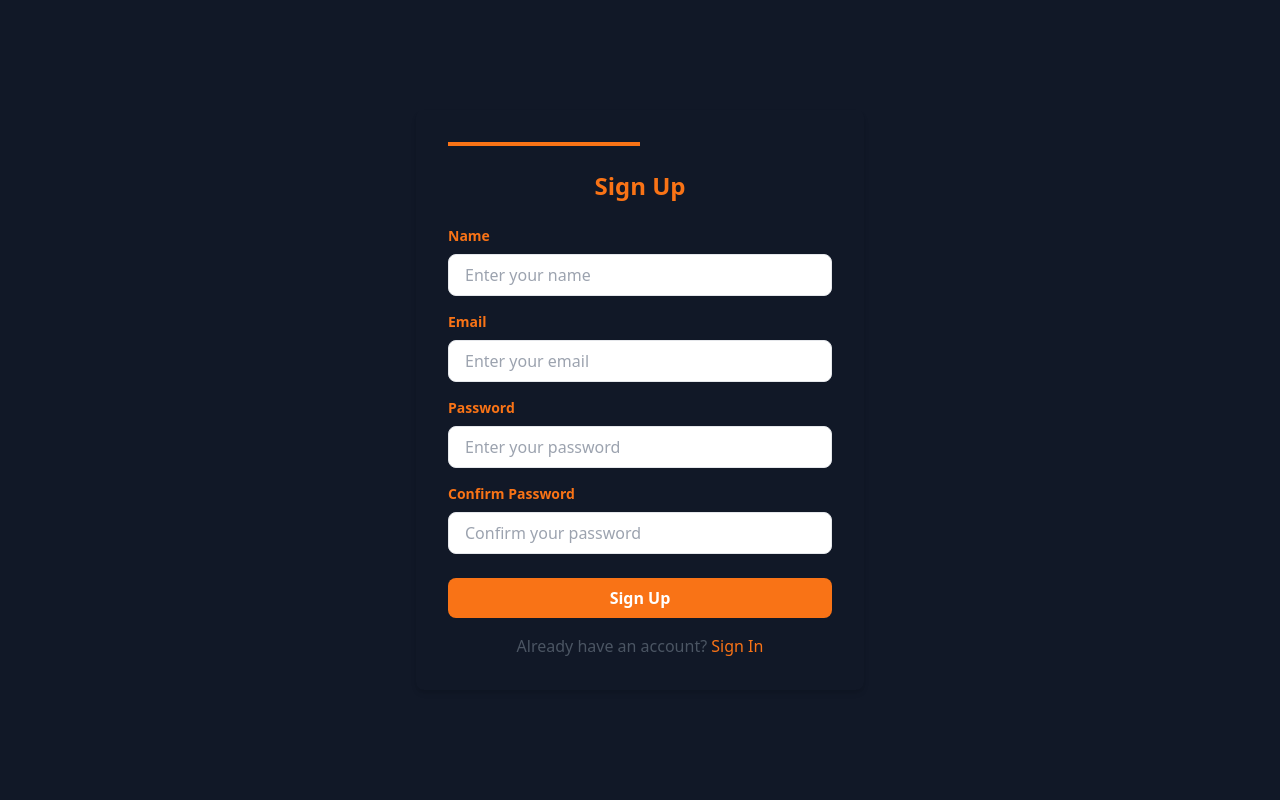
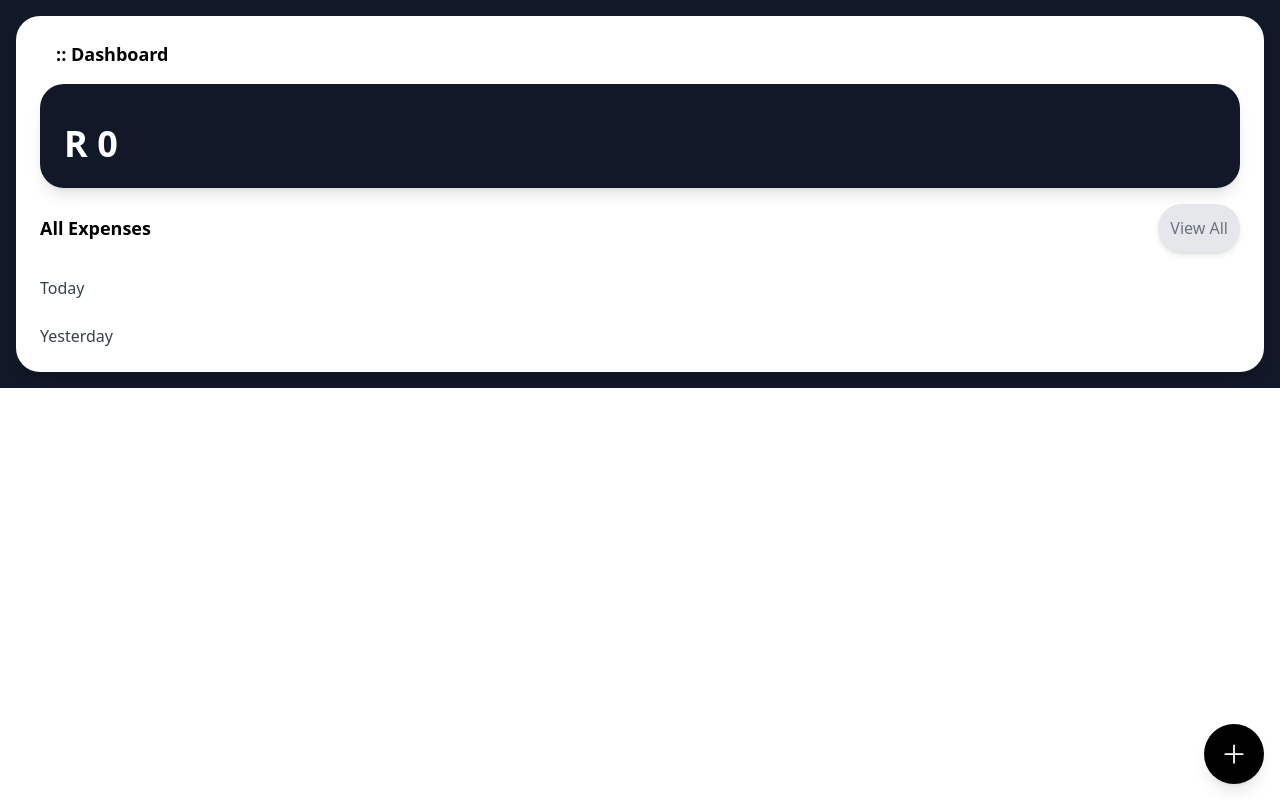
Before and after one commit to NqobileBuhle/Purse-App, a React (Vite) app: page / in a window 1280 px wide. Built offline with nearby package versions, Linux system fonts and the light colour scheme.

Commit message:
dashboard styling

```diff
--- a/src/App.tsx
+++ b/src/App.tsx
@@ -1,7 +1,8 @@
-import SignUp from './Components/SignUp';
-// import AddTransaction from './Components/AddTransaction';
-// import { Transaction } from './Components/types';
-// import TransactionDashboard from './Components/AddTransaction';
+// import SignIn from './Components/SignIn';
+import AddTransaction from './Components/AddTransaction';
+
+//
+// import SignUp from './Components/SignUp';
 
 const App = () => {
   return (
@@ -10,7 +11,9 @@ const App = () => {
       {/* <AddTransaction onAddTransaction={function (_transaction: Transaction): void {
         throw new Error('Function not implemented.');
       } }/> */}
-      <SignUp/>
+      {/* <SignIn/> */}
+      {/* <SignUp/> */}
+      <AddTransaction/>
 
     </div>
   );
--- a/src/Components/AddTransaction.tsx
+++ b/src/Components/AddTransaction.tsx
@@ -13,19 +13,33 @@ const TransactionDashboard: React.FC = () => {
   const [transactions, setTransactions] = useState<Transaction[]>([]);
   const [newAmount, setNewAmount] = useState<number>(0);
   const [newDescription, setNewDescription] = useState<string>("");
+  const [newCategory, setNewCategory] = useState<string>("");
+  const [isModalOpen, setIsModalOpen] = useState<boolean>(false);
+  const categories = [
+    "Housing",
+    "Transportation",
+    "Food & Dining",
+    "Health & Wellness",
+    "Personal & Family",
+    "Entertainment",
+    "Financial Obligations",
+    "Miscellaneous",
+  ];
 
   const handleAddTransaction = () => {
-    if (newDescription && newAmount !== 0) {
+    if (newDescription && newAmount !== 0 && newCategory) {
       const newTransaction: Transaction = {
         id: Date.now().toString(),
         description: newDescription,
-        category: "Custom",
+        category: newCategory,
         amount: newAmount,
         date: new Date(), // Capture the current date
       };
       setTransactions([...transactions, newTransaction]);
       setNewAmount(0);
       setNewDescription("");
+      setNewCategory("");
+      setIsModalOpen(false); // Close the modal after adding the transaction
     }
   };
 
@@ -47,11 +61,16 @@ const TransactionDashboard: React.FC = () => {
     }
   };
 
+  const toggleModal = () => {
+    setIsModalOpen(!isModalOpen);
+  };
+
   return (
-    <div className="p-4">
+    <div className="p-4 bg-gray-900">
+    <div className=" bg-white p-6 rounded-3xl shadow-lg">
       {/* Dashboard */}
-      <h2 className="text-lg font-bold ml-4">:: Dashboard</h2>
-      <div className="bg-black text-white p-6 rounded-3xl shadow-lg mt-4">
+      <h2 className="text-lg font-bold ml-4  ">:: Dashboard</h2>
+      <div className=" text-white p-6 rounded-3xl shadow-lg mt-4 bg-gray-900">
         <div className="mt-4">
           {/* Dynamic total balance */}
           <h3 className="text-4xl font-bold">R {calculateBalance().toLocaleString()}</h3>
@@ -61,7 +80,7 @@ const TransactionDashboard: React.FC = () => {
       {/* Transaction List */}
       <div className="mt-4 flex justify-between items-center">
         <h2 className="text-lg font-bold">All Expenses</h2>
-        <button className="text-gray-500">View All</button>
+        <button className="text-gray-500 bg-gray-200 p-3 rounded-3xl shadow-md">View All</button>
       </div>
 
       {/* Grouped Transactions by Date */}
@@ -73,7 +92,7 @@ const TransactionDashboard: React.FC = () => {
               {transactions
                 .filter(transaction => formatDate(transaction.date) === dateLabel)
                 .map(transaction => (
-                  <li key={transaction.id} className="bg-white p-4 rounded-lg shadow-md flex justify-between items-center">
+                  <li key={transaction.id} className="bg-gray-200 p-4 rounded-3xl shadow-md flex justify-between items-center mb-3">
                     <div>
                       <h4 className="font-bold">{transaction.description}</h4>
                       <p className="text-gray-500">{transaction.category}</p>
@@ -85,17 +104,33 @@ const TransactionDashboard: React.FC = () => {
         ))}
       </ul>
 
-      {/* Add Transaction */}
-      <div className="fixed w-full p-4 bg-white shadow-lg flex justify-end">
-        <div className="flex-grow">
+      {/* Add Expense Button */}
+      <button onClick={toggleModal} className="fixed bottom-4 right-4 bg-black text-white p-4 rounded-full shadow-lg">
+        <PlusIcon className="h-7 w-7" />
+      </button>
+
+      {/* Modal for Adding New Transaction */}
+      {isModalOpen && (
+        <div className="fixed inset-0 bg-black bg-opacity-50 flex justify-center items-center">
+          <div className="w-full max-w-md p-8 bg-white rounded-lg shadow-lg relative">
+            {/* Close Button */}
+            <button
+              className="absolute top-4 right-4 text-gray-500 hover:text-gray-800"
+              onClick={toggleModal}
+            >
+              ×
+            </button>
+
+            <h2 className="text-2xl font-bold mb-6 text-center">Add New Expense</h2>
+
+            <div>
               <input
                 type="number"
-            className="w-full border p-4 text-3xl text-center"
+                className="w-full border p-4 text-3xl text-center mb-4"
                 placeholder="R 0.00"
                 value={newAmount === 0 ? '' : newAmount}
                 onChange={(e) => setNewAmount(parseFloat(e.target.value))}
               />
-          <div className="mt-4">
               <input
                 type="text"
                 className="w-full border p-2"
@@ -103,12 +138,29 @@ const TransactionDashboard: React.FC = () => {
                 value={newDescription}
                 onChange={(e) => setNewDescription(e.target.value)}
               />
+               <select
+                className="w-full border p-2 mb-4"
+                value={newCategory}
+                onChange={(e) => setNewCategory(e.target.value)}
+              >
+                <option value="">Select Category</option>
+                {categories.map((category) => (
+                  <option key={category} value={category}>
+                    {category}
+                  </option>
+                ))}
+              </select>
+            </div>
+
+            <button
+              onClick={handleAddTransaction}
+              className="w-full bg-orange-500 text-white font-bold py-2 px-4 rounded-lg hover:bg-orange-400 mt-6"
+            >
+              Add Expense
+            </button>
           </div>
         </div>
-
-        <button onClick={handleAddTransaction}>
-          <PlusIcon className="h-7 w-7 text-white bg-black rounded-full" />
-        </button>
+      )}
     </div>
     </div>
   );
--- a/src/Components/SignIn.tsx
+++ b/src/Components/SignIn.tsx
@@ -15,14 +15,15 @@ const SignIn: React.FC = () => {
   };
 
   return (
-    <div className="min-h-screen flex items-center justify-center bg-gray-100">
-      <div className="bg-white p-8 rounded-lg shadow-md w-full max-w-md">
-        <h2 className="text-2xl font-bold mb-6 text-center">Sign In</h2>
+    <div className="min-h-screen flex items-center justify-center bg-gray-900">
+      <div className=" p-8 rounded-lg shadow-md w-full max-w-md">
+      <div className="h-1 bg-orange-500 w-48 mb-6"></div>
+        <h2 className="text-2xl text-orange-500 font-bold mb-6 text-center">Sign In</h2>
 
         <form onSubmit={handleSignIn}>
           {/* Email Input */}
           <div className="mb-4">
-            <label className="block text-gray-700 text-sm font-bold mb-2" htmlFor="email">
+            <label className="block text-orange-500 text-sm font-bold mb-2" htmlFor="email">
               Email
             </label>
             <input
@@ -38,7 +39,7 @@ const SignIn: React.FC = () => {
 
           {/* Password Input */}
           <div className="mb-6">
-            <label className="block text-gray-700 text-sm font-bold mb-2" htmlFor="password">
+            <label className="block text-orange-500 text-sm font-bold mb-2" htmlFor="password">
               Password
             </label>
             <input
@@ -55,7 +56,7 @@ const SignIn: React.FC = () => {
           {/* Submit Button */}
           <button
             type="submit"
-            className="w-full bg-gray-500 text-white font-bold py-2 px-4 rounded-lg hover:bg-blue-600 transition duration-300"
+            className="w-full bg-orange-500 text-white font-bold py-2 px-4 rounded-lg hover:bg-purple-400 transition duration-300"
           >
             Sign In
           </button>
@@ -63,7 +64,7 @@ const SignIn: React.FC = () => {
 
         {/* Extra Options */}
         <div className="mt-4 text-center">
-          <p className="text-gray-600">Don't have an account? <a href="#" className="text-blue-500 hover:underline">Sign Up</a></p>
+          <p className="text-gray-400">Don't have an account? <a href="#" className="text-orange-500 hover:underline">Sign Up</a></p>
         </div>
       </div>
     </div>
```
Lines whose indentation alone changed are shown as unchanged.
